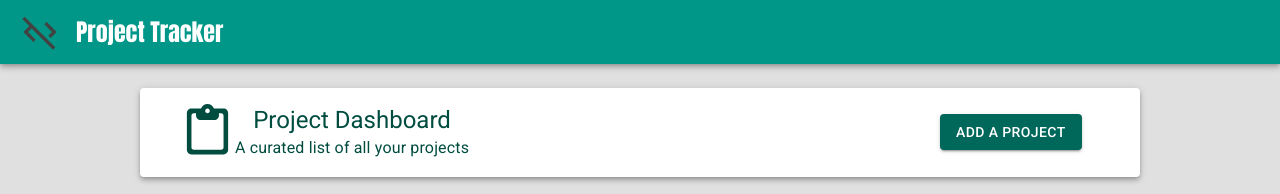
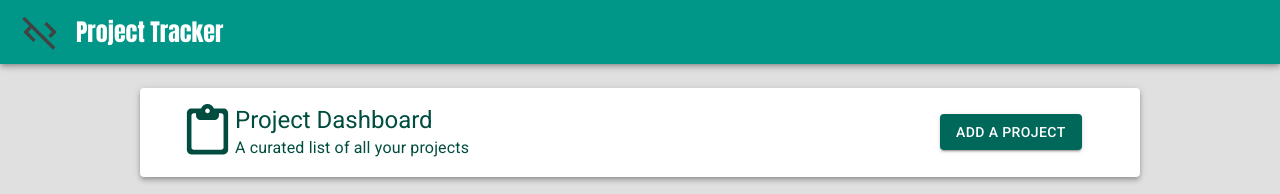
Before and after one commit to Mojdehh/Project-Tracker, a React (Create React App) app in the folder frontend/: page / in a window 1280 px wide. Shown: the top 194 px of the page. Built offline with nearby package versions, Linux system fonts and the light colour scheme; no server answers.

Commit message:
increase app.js vh and align project dashboard title to the left

```diff
--- a/frontend/src/App.css
+++ b/frontend/src/App.css
@@ -2,7 +2,7 @@
   text-align: center;
   font-family: Roboto;
   background-color: #e0e0e0;
-  height: calc(100vh);
+  height: calc(110vh);
 }
 
 .NavBar {
--- a/frontend/src/components/VerticalNav.jsx
+++ b/frontend/src/components/VerticalNav.jsx
@@ -115,7 +115,7 @@ export default function VerticalNav(props) {
               <div>
 
 
-                <Typography variant="h5" alignItems="left" >
+                <Typography variant="h5" display="flex" alignItems="left" justifyContent="left" >
                   Project Dashboard
                 </Typography>
                 <Typography>A curated list of all your projects</Typography>
```
